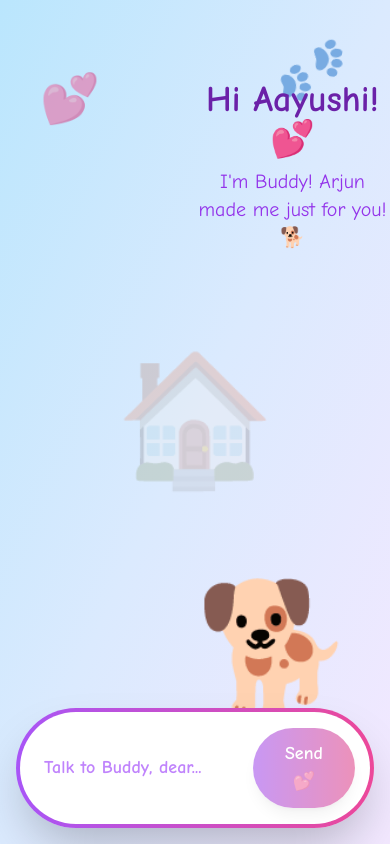
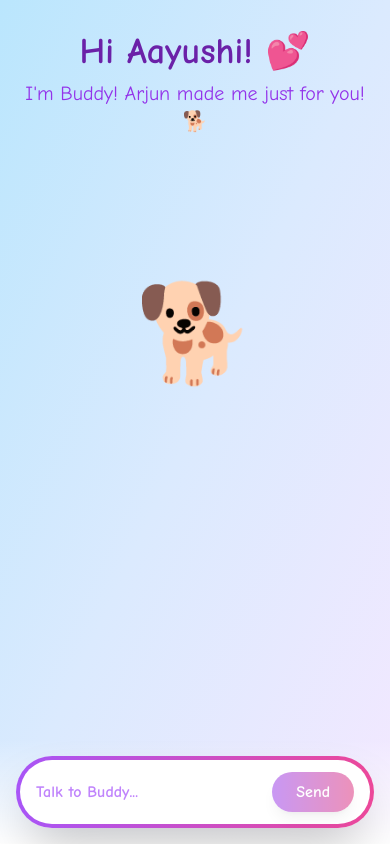
Before and after one commit to Arjun0606/doggy_claude_game, a Next.js app: page /aayushi-game-62492 in a window 390 px wide. Built offline with nearby package versions, Linux system fonts and the light colour scheme.

Commit message:
FIX: Proper mobile responsive layout - flexbox design, scrollable content, input always visible, no overflow issues

```diff
--- a/app/aayushi-game-62492/page.tsx
+++ b/app/aayushi-game-62492/page.tsx
@@ -2,7 +2,6 @@
 
 import { useState, useRef, useEffect } from 'react';
 import { motion, AnimatePresence } from 'framer-motion';
-import Image from 'next/image';
 
 interface Message {
   role: 'user' | 'assistant';
@@ -56,11 +55,9 @@ export default function BuddyChat() {
         setCurrentBuddyMessage(data.response);
       }
 
-      // Show speech bubble
       setShowSpeechBubble(true);
       setDogAction('happy');
 
-      // Hide speech bubble after message is read
       setTimeout(() => {
         setShowSpeechBubble(false);
         setDogAction('idle');
@@ -84,30 +81,29 @@ export default function BuddyChat() {
   };
 
   return (
-    <div className="fixed inset-0 w-screen h-screen overflow-hidden bg-gradient-to-br from-sky-200 via-blue-100 to-purple-100">
+    <div className="flex flex-col h-screen w-screen bg-gradient-to-br from-sky-200 via-blue-100 to-purple-100 overflow-hidden">
 
-      {/* Isometric Room Background */}
-      <div className="absolute inset-0 flex items-center justify-center opacity-20">
-        <div className="text-9xl">🏠</div>
-      </div>
+      {/* Main Content Area (scrollable) */}
+      <div className="flex-1 overflow-y-auto pb-4">
 
         {/* Welcome Message */}
         {messages.length === 0 && (
           <motion.div
             initial={{ opacity: 0, y: -20 }}
             animate={{ opacity: 1, y: 0 }}
-          className="absolute top-20 left-1/2 transform -translate-x-1/2 text-center z-10"
+            className="text-center pt-8 px-4"
           >
-          <h1 className="text-4xl md:text-5xl font-bold text-purple-800 mb-2" style={{ fontFamily: "'Comic Neue', 'Comic Sans MS', cursive" }}>
+            <h1 className="text-4xl font-bold text-purple-800 mb-2" style={{ fontFamily: "'Comic Neue', 'Comic Sans MS', cursive" }}>
               Hi Aayushi! 💕
             </h1>
-          <p className="text-xl md:text-2xl text-purple-600" style={{ fontFamily: "'Comic Neue', 'Comic Sans MS', cursive" }}>
+            <p className="text-xl text-purple-600" style={{ fontFamily: "'Comic Neue', 'Comic Sans MS', cursive" }}>
               I'm Buddy! Arjun made me just for you! 🐕
             </p>
           </motion.div>
         )}
 
-      {/* Animated Dog */}
+        {/* Dog Section */}
+        <div className="flex justify-center items-center min-h-[40vh] px-4 mt-8 relative">
           <motion.div
             animate={{
               y: dogAction === 'happy' ? [0, -10, 0] : dogAction === 'excited' ? [0, -20, -10, -20, 0] : [0, -5, 0],
@@ -118,13 +114,9 @@ export default function BuddyChat() {
               repeat: dogAction === 'idle' ? Infinity : dogAction === 'excited' ? 3 : 0,
               repeatType: 'reverse',
             }}
-        className="absolute bottom-[15%] left-1/2 transform -translate-x-1/2 z-20"
+            className="relative"
           >
-        <div className="relative">
-          {/* Dog */}
-          <div className="text-9xl">🐕</div>
-
-          {/* Speech Bubble from Dog */}
+            {/* Speech Bubble */}
             <AnimatePresence>
               {showSpeechBubble && currentBuddyMessage && (
                 <motion.div
@@ -132,31 +124,34 @@ export default function BuddyChat() {
                   animate={{ scale: 1, opacity: 1, y: 0 }}
                   exit={{ scale: 0, opacity: 0 }}
                   transition={{ type: 'spring', damping: 15 }}
-                className="absolute bottom-full left-1/2 transform -translate-x-1/2 mb-4 w-80 max-w-[90vw]"
+                  className="absolute bottom-full left-1/2 transform -translate-x-1/2 mb-6 w-[90vw] max-w-md z-10"
                 >
-                <div className="bg-white rounded-3xl p-6 shadow-2xl border-4 border-purple-500 relative">
+                  <div className="bg-white rounded-3xl p-4 shadow-2xl border-4 border-purple-500 relative">
                     {/* Speech bubble tail */}
                     <div className="absolute -bottom-4 left-1/2 transform -translate-x-1/2 w-0 h-0 border-l-[20px] border-l-transparent border-r-[20px] border-r-transparent border-t-[20px] border-t-purple-500" />
                     <div className="absolute -bottom-3 left-1/2 transform -translate-x-1/2 w-0 h-0 border-l-[16px] border-l-transparent border-r-[16px] border-r-transparent border-t-[16px] border-t-white" />
 
-                  <p className="text-purple-900 text-lg font-bold leading-relaxed" style={{ fontFamily: "'Comic Neue', 'Comic Sans MS', cursive" }}>
+                    <p className="text-purple-900 text-base font-bold leading-relaxed" style={{ fontFamily: "'Comic Neue', 'Comic Sans MS', cursive" }}>
                       {currentBuddyMessage}
                     </p>
                   </div>
                 </motion.div>
               )}
             </AnimatePresence>
+
+            {/* Dog */}
+            <div className="text-8xl">🐕</div>
+          </motion.div>
         </div>
-      </motion.div>
 
         {/* Loading Animation */}
         {isLoading && (
           <motion.div
             initial={{ opacity: 0 }}
             animate={{ opacity: 1 }}
-          className="absolute bottom-[30%] left-1/2 transform -translate-x-1/2"
+            className="text-center mt-4"
           >
-          <div className="bg-white px-6 py-3 rounded-full shadow-lg border-3 border-purple-400">
+            <div className="inline-block bg-white px-6 py-3 rounded-full shadow-lg border-3 border-purple-400">
               <p className="text-purple-700 font-bold animate-pulse" style={{ fontFamily: "'Comic Neue', 'Comic Sans MS', cursive" }}>
                 Buddy is thinking... 🐾
               </p>
@@ -164,11 +159,11 @@ export default function BuddyChat() {
           </motion.div>
         )}
 
-      {/* Chat History (minimized at bottom) */}
+        {/* Chat History */}
         {messages.length > 0 && (
-        <div className="absolute bottom-28 left-4 right-4 max-h-32 overflow-y-auto bg-white/80 backdrop-blur-sm rounded-2xl p-4 border-2 border-purple-300 shadow-lg">
+          <div className="mx-4 mt-6 mb-4 max-h-48 overflow-y-auto bg-white/80 backdrop-blur-sm rounded-2xl p-4 border-2 border-purple-300 shadow-lg">
             <div className="space-y-2">
-            {messages.slice(-3).map((msg, idx) => (
+              {messages.map((msg, idx) => (
                 <div
                   key={idx}
                   className={`text-sm ${msg.role === 'user' ? 'text-right text-purple-800' : 'text-left text-purple-600'} font-semibold`}
@@ -177,55 +172,40 @@ export default function BuddyChat() {
                   {msg.role === 'user' ? '💬 ' : '🐕 '}{msg.content}
                 </div>
               ))}
-          </div>
               <div ref={messagesEndRef} />
             </div>
+          </div>
         )}
+      </div>
 
-      {/* Input Box (fixed at bottom) */}
-      <div className="absolute bottom-4 left-4 right-4 z-30">
+      {/* Fixed Input Box at Bottom */}
+      <div className="flex-shrink-0 p-4 bg-gradient-to-t from-white to-transparent">
         <div className="bg-gradient-to-r from-purple-500 to-pink-500 rounded-full p-1 shadow-2xl">
-          <div className="bg-white rounded-full px-6 py-4 flex items-center gap-3">
+          <div className="bg-white rounded-full px-4 py-3 flex items-center gap-2">
             <input
               type="text"
               value={input}
               onChange={(e) => setInput(e.target.value)}
               onKeyPress={handleKeyPress}
-              placeholder="Talk to Buddy, dear..."
+              placeholder="Talk to Buddy..."
               disabled={isLoading}
-              className="flex-1 bg-transparent outline-none text-purple-900 placeholder-purple-400 text-lg font-bold"
+              className="flex-1 bg-transparent outline-none text-purple-900 placeholder-purple-400 text-base font-bold"
               style={{ fontFamily: "'Comic Neue', 'Comic Sans MS', cursive" }}
             />
             <motion.button
-              whileHover={{ scale: 1.1 }}
-              whileTap={{ scale: 0.9 }}
+              whileHover={{ scale: 1.05 }}
+              whileTap={{ scale: 0.95 }}
               onClick={sendMessage}
               disabled={isLoading || !input.trim()}
-              className="bg-gradient-to-r from-purple-600 to-pink-600 hover:from-purple-700 hover:to-pink-700 disabled:opacity-50 disabled:cursor-not-allowed text-white px-8 py-3 rounded-full font-bold text-lg shadow-lg"
+              className="bg-gradient-to-r from-purple-600 to-pink-600 hover:from-purple-700 hover:to-pink-700 disabled:opacity-50 disabled:cursor-not-allowed text-white px-6 py-2 rounded-full font-bold text-base shadow-lg flex-shrink-0"
               style={{ fontFamily: "'Comic Neue', 'Comic Sans MS', cursive" }}
             >
-              Send 💕
+              Send
             </motion.button>
           </div>
         </div>
       </div>
 
-      {/* Decorative Elements */}
-      <motion.div
-        animate={{ rotate: 360 }}
-        transition={{ duration: 20, repeat: Infinity, ease: 'linear' }}
-        className="absolute top-10 right-10 text-6xl opacity-50"
-      >
-        🐾
-      </motion.div>
-      <motion.div
-        animate={{ y: [0, -20, 0] }}
-        transition={{ duration: 3, repeat: Infinity }}
-        className="absolute top-20 left-10 text-5xl opacity-50"
-      >
-        💕
-      </motion.div>
-
     </div>
   );
 }
```
Lines whose indentation alone changed are shown as unchanged.
